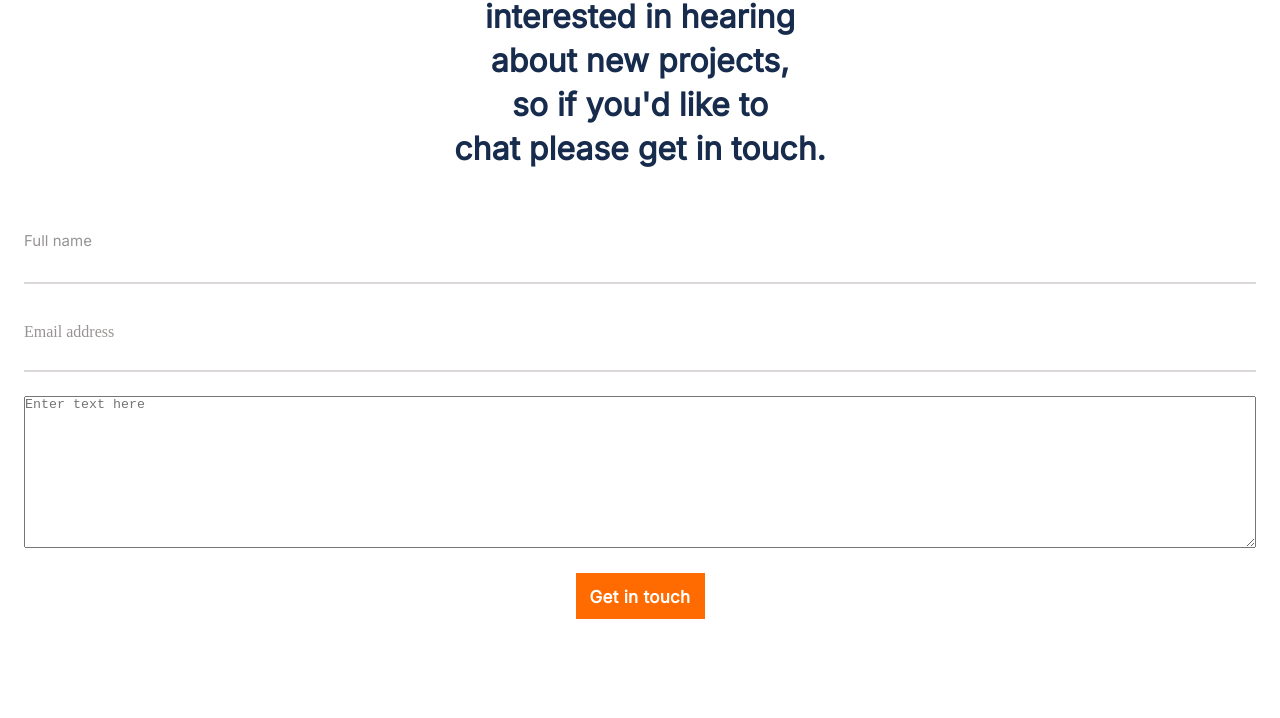
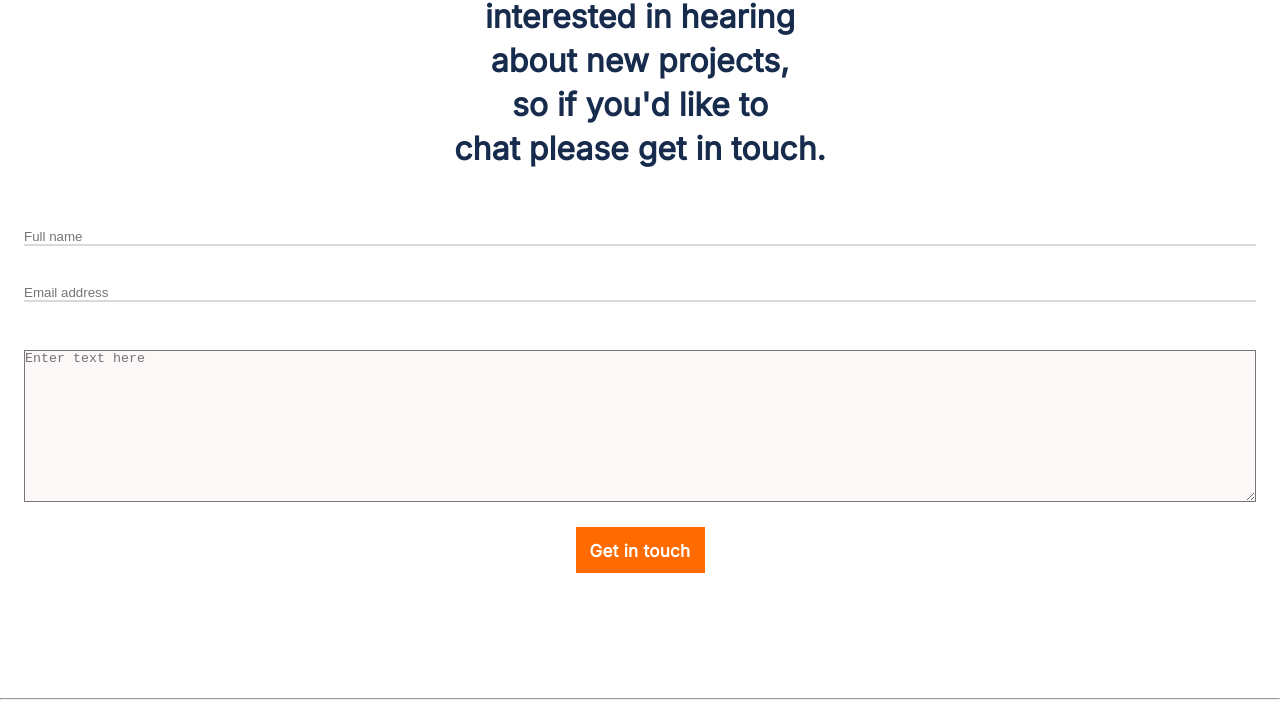
Before and after one commit to lorenzoworx/portfolio2, a website: page index.html in a window 1280 px wide. Shown: the part 6200-6918 px from the top of the page. Drawn offline with Linux system fonts and the light colour scheme.

Commit message:
Make review changes

```diff
--- a/index.html
+++ b/index.html
@@ -170,25 +170,13 @@
                like to<br>chat please get in touch.
             </p>
             <form action="https://formspree.io/f/xlevqbpl" method="post">
-                <ul>
-                    <li class="formName">
-                        <label for="name" class="inter w400 s15 lh24">Full name</label>
-                        <input type="text" id="name" name="user_name" maxlength="30" required />
-                    </li>
-                    <li class="formEmail">
-                        <label for="mail">Email address</label>
-                        <input type="email" id="mail" name="user_email" pattern="^([a-zA-Z0-9_\-\.]+)@((\[[0-9]{1,3}\.[0-9]{1,3}\.[0-9]{1,3}\.)|(([a-zA-Z0-9\-]+\.)+))([a-zA-Z]{2,4}|[0-9]{1,3})(\]?)$" maxlength="30" required/>
-                    </li>
-                    <li class="formMsg">
-                        <textarea id="message" name="user_message" placeholder="Enter text here" cols="30" rows="10" maxlength="500" required></textarea>
-                    </li>
-                    <li>
-                        <button type="submit" class="bcOrange inter s17 w700 lh24 ls048 white">Get in touch</button>
-                    </li>
-                </ul>
+                <input type="text" id="name" name="user_name" class="formName pholders" maxlength="30" required placeholder="Full name" />
+                <input type="email" id="mail" name="user_email" class="formEmail pholders" placeholder="Email address" pattern="^([a-zA-Z0-9_\-\.]+)@((\[[0-9]{1,3}\.[0-9]{1,3}\.[0-9]{1,3}\.)|(([a-zA-Z0-9\-]+\.)+))([a-zA-Z]{2,4}|[0-9]{1,3})(\]?)$" maxlength="30" required/>
+                <textarea id="message" name="user_message" class="formMsg msgpholders" placeholder="Enter text here" cols="30" rows="10" maxlength="500" required></textarea>
+                <button type="submit" class="bcOrange inter s17 w700 lh24 ls048 white">Get in touch</button>
             </form>
         </section>
-        <hr>
+        <hr class="footerHr">
         <footer>
                 <div class="socialIcons">
                     <ul>
--- a/styles.css
+++ b/styles.css
@@ -288,32 +288,24 @@ button:disabled {
 
 #contact > form {
   padding-top: 58px;
-}
-
-#contact > form > ul {
-  list-style: none;
-}
-
-#contact > form > ul > li {
   display: flex;
   flex-direction: column;
 }
 
-#contact > form > ul > li > input {
+#contact > form > input {
   border: 0;
   border-bottom: 2px #dbd8d7 solid;
 }
 
-#contact > form > ul > li > label {
-  color: #979493;
-  padding-bottom: 14px;
+.formName { margin-bottom: 39px; }
+.formEmail { margin-bottom: 24px; }
+
+.formMsg {
+  background-color: #fbf8f7;
+  margin-top: 24px;
 }
 
-.formName { padding-bottom: 39px; }
-.formEmail { padding-bottom: 24px; }
-.formMsg { background-color: #fbf8f7; }
-
-#contact > form > ul > li > button {
+#contact > form > button {
   margin-top: 24px;
   width: 131px;
   height: 48px;
@@ -327,3 +319,27 @@ footer {
   justify-content: center;
   align-items: center;
 }
+
+.pholders ::placeholder {
+  vertical-align: middle;
+  text-indent: 16px;
+  font-family: 'Inter', sans-serif;
+  font-size: 15px;
+  line-height: 24px;
+  font-weight: 400;
+  color: #979493;
+}
+
+.msgpholders ::placeholder {
+  vertical-align: middle;
+  text-indent: 12px;
+  font-family: 'Inter', sans-serif;
+  font-size: 15px;
+  line-height: 24px;
+  font-weight: 400;
+  color: #3c3a39;
+}
+
+.footerHr {
+  color: #dfe1e6;
+}
```
